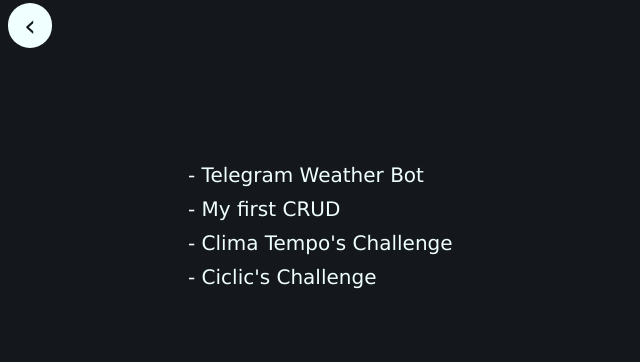
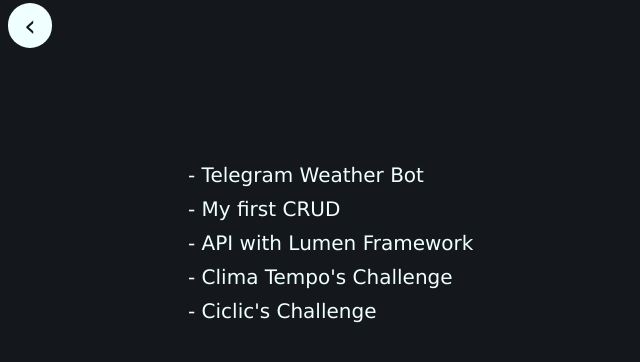
Before and after one commit to Andremzzr/aboutMe, a plain HTML site: page extra.html in a window 1280 px wide. Shown: the whole page, without its empty margins (0-640 px from the left). Drawn offline with Linux system fonts and the light colour scheme.

Commit message:
New project added

```diff
--- a/extra.html
+++ b/extra.html
@@ -21,6 +21,9 @@
         <li>
             <a href="https://github.com/Andremzzr/CRUD" style="margin-top:10px"> - My first CRUD</a>
         </li>
+        <li>
+            <a href="https://github.com/Andremzzr/ApiProductsLumen"> - API with Lumen Framework</a>
+        </li>
          <li>
             <a href="https://github.com/Andremzzr/ClimaTempo"> - Clima Tempo's Challenge</a>
         </li>
```
